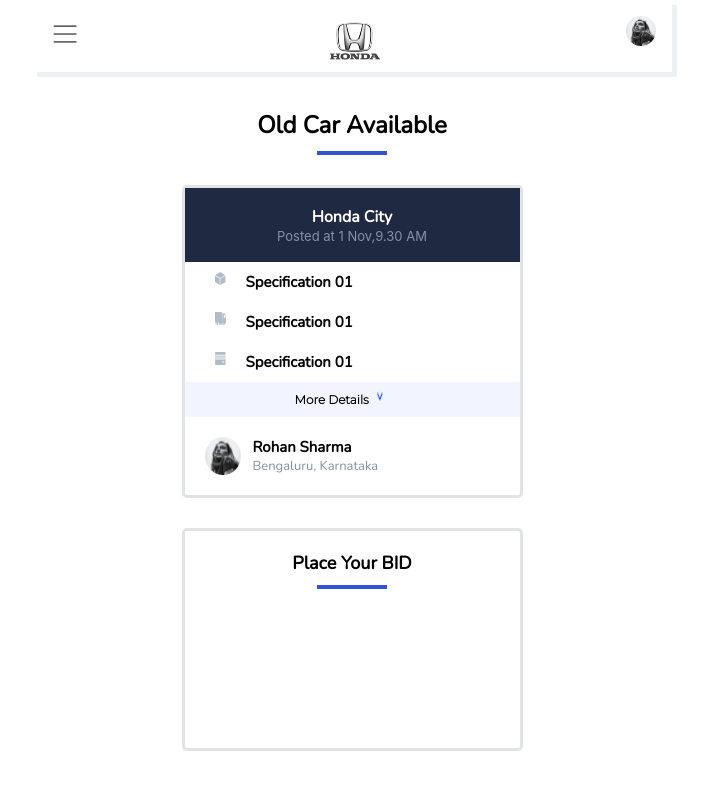
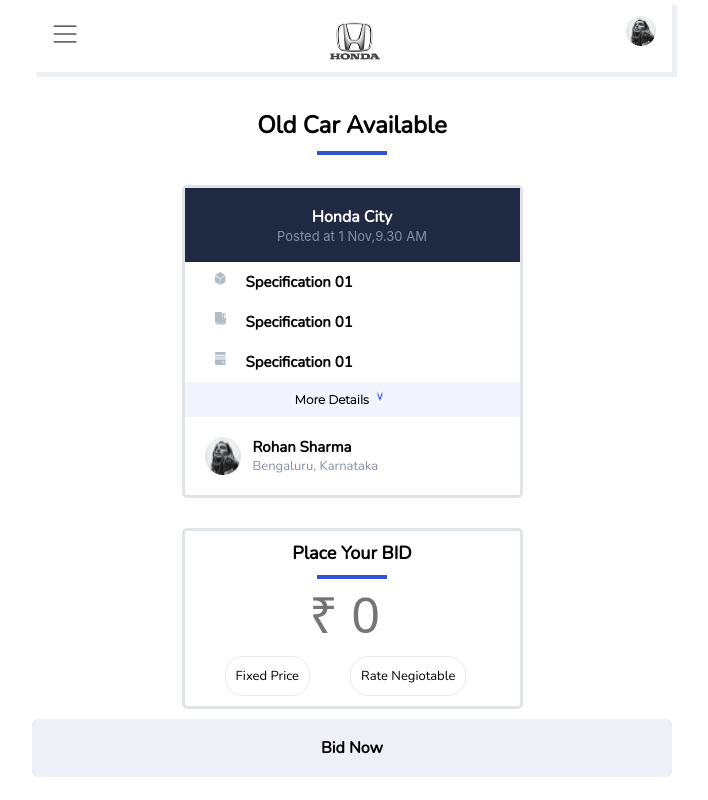
Before and after one commit to trinaChaudhuri/vahak-demo-app, a React (Create React App) app: page / in a window 1280 px wide. Shown: the whole page, without its empty margins (288-996 px from the left). Built offline with nearby package versions, Linux system fonts and the light colour scheme.

Commit message:
place your bid container added

```diff
--- a/src/components/car-details.js
+++ b/src/components/car-details.js
@@ -6,9 +6,11 @@
 import arrowdown from '../assets/arrowdown.png';
 import profile from '../assets/Profile.png';
 import hide from '../assets/Hide.png';
-import rupee from '../assets/rupee.png';
 //style imports
 import '../styles/cardetails.css';
+//screen imports
+import PlaceYourBid from './place-your-bid-card';
+
 export default function CarDetails(){
     const [hidedetails,sethidedetails]=useState(false);
     return(
@@ -34,12 +36,12 @@
                         <div className="specificationtext">Specification 01</div>
                     </div>
                 </div>
-                {hidedetails==true && (
+                {hidedetails===true && (
                     <div className="details">
                         Lorem ipsum dolor sit amet, consectetur adipiscing elit, sed do eiusmod tempor incididunt ut labore et dolore magna aliqua.
                     </div>
                 )}
-                {hidedetails==false?(
+                {hidedetails===false?(
                     <div className="moredetails">
                     <div className="moredetailscontainer" onClick={()=>sethidedetails(true)}>
                         <div className="moredetailstext">More Details</div>
@@ -63,14 +65,8 @@
                     </div>
                 </div>
             </div>
-            <div className="placeyourbidcontainer">
-                <div className="placeyourbidtext">Place Your BID</div>
-                <div className="bar"></div>
-                <div className="placeyourbidchildcontainer">
-                <div className="placeholdercontainer">
-            </div>
-         </div>
-         </div>
+            <PlaceYourBid />
+
         </div>
     )
 }
--- /dev/null
+++ b/src/components/place-your-bid-card.js
@@ -0,0 +1,32 @@
+import React,{useState} from 'react';
+//style imports
+import "../styles/placeyourbid.css";
+export default function PlaceYourBid(){
+    const [amount,setamount]=useState("");
+    return(
+        <>
+       <div className="placeyourbidcontainer">
+           <div className="placeyourbidtext">Place Your BID</div>
+            <div className="bar"></div>
+            <div style={{textAlign:'center'}}>
+            <input name="amount" type="number" size="20" placeholder="&#x20B9; 0" className="amountplaceholder"
+            value={amount} onChange={(event)=>setamount(event.target.value)}/>
+            </div>
+            <div className="buttons">
+                <div className="fixedpricecontainer">
+                <div className="fixedprice">Fixed Price</div>
+                </div>
+                <div className="fixedpricecontainer">
+                <div className="ratenegotiable">Rate Negiotable</div>
+                </div>
+            </div>
+
+       </div>
+            <div className="bidnowbuttoncontainer">
+           <div className="bidnowtext">
+           Bid Now
+           </div>
+       </div>
+       </>
+    )
+}
--- a/src/styles/cardetails.css
+++ b/src/styles/cardetails.css
@@ -93,43 +93,7 @@
 .profilechildcontainer{
     margin-left: 12px;
 }
-.placeyourbidcontainer{
-    margin: auto;
-    height: 217px;
-    width: 335px;
-    border-color: #0A22391F;
-    border-radius: 5px;
-    border-style: solid;
-    margin-top: 30px;
-}
-.placeyourbidtext{
-    font-family: 'Nunito', sans-serif;
-    font-weight: bold;
-    font-size: 18px;
-    text-align: center;
-    margin-top: 20px;
-}
-.rupee{
-    height: 57px;
-    width: 25px;
-    margin-top: 7px;
-}
-.placeyourbidchildcontainer{
-    /* margin-left: 133px; */
-    margin-top: 24px;
 
-}
-.placeholder{
-    font-size: 50px;
-    color: #d3d3d3;
-    opacity: 100%;
-    font-family: 'Nunito', sans-serif;
-    font-weight: bold;
-    border:none;
-}
-.placeholdercontainer{
-    display: flex;
-}
 .details{
     font-family: 'Nunito', sans-serif;
     font-size: 12px;
--- /dev/null
+++ b/src/styles/placeyourbid.css
@@ -0,0 +1,62 @@
+@import url("https://fonts.googleapis.com/css2?family=Nunito:wght@300&display=swap");
+@import url("https://fonts.googleapis.com/css2?family=Montserrat:wght@300&display=swap");
+
+.placeyourbidcontainer{
+    margin: auto;
+    width: 335px;
+    border-color: #0A22391F;
+    border-radius: 5px;
+    border-style: solid;
+    margin-top: 30px;
+}
+.placeyourbidtext{
+    font-family: 'Nunito', sans-serif;
+    font-weight: bold;
+    font-size: 18px;
+    text-align: center;
+    margin-top: 10px;
+}
+.amountplaceholder{
+    border:none;
+    font-size: 50px;
+    max-width: 220px;
+    margin-top: 7px;
+    text-align: center;
+}
+.buttons{
+  display: flex;
+  margin-top: 10px;
+  margin-bottom: 10px;
+}
+.fixedprice{
+    font-family: 'Nunito', sans-serif;
+    font-size: 13px;
+}
+.ratenegotiable{
+    font-family: 'Nunito', sans-serif;
+    font-size: 13px;
+}
+.fixedpricecontainer{
+    border-style: solid;
+    border-color: #E7EBEE;
+    border-width: 1px;
+    border-radius: 18px;
+    padding: 10px;
+    text-align: center;
+    margin-left: 40px;
+}
+.bidnowbuttoncontainer{
+    text-align: center;
+    background-color: #EDF0F7;
+    padding: 15px;
+    margin-top: 10px;
+    margin-bottom: 10px;
+    border-radius: 5px;
+    border-color: #EDF0F7;
+    border-style: solid;
+}
+.bidnowtext{
+    font-family: 'Nunito', sans-serif;
+    font-weight: bold;
+    font-size: 16px;
+}
```
Also changed, not shown: 2 other files (tests, documents, lock files or other folders).
